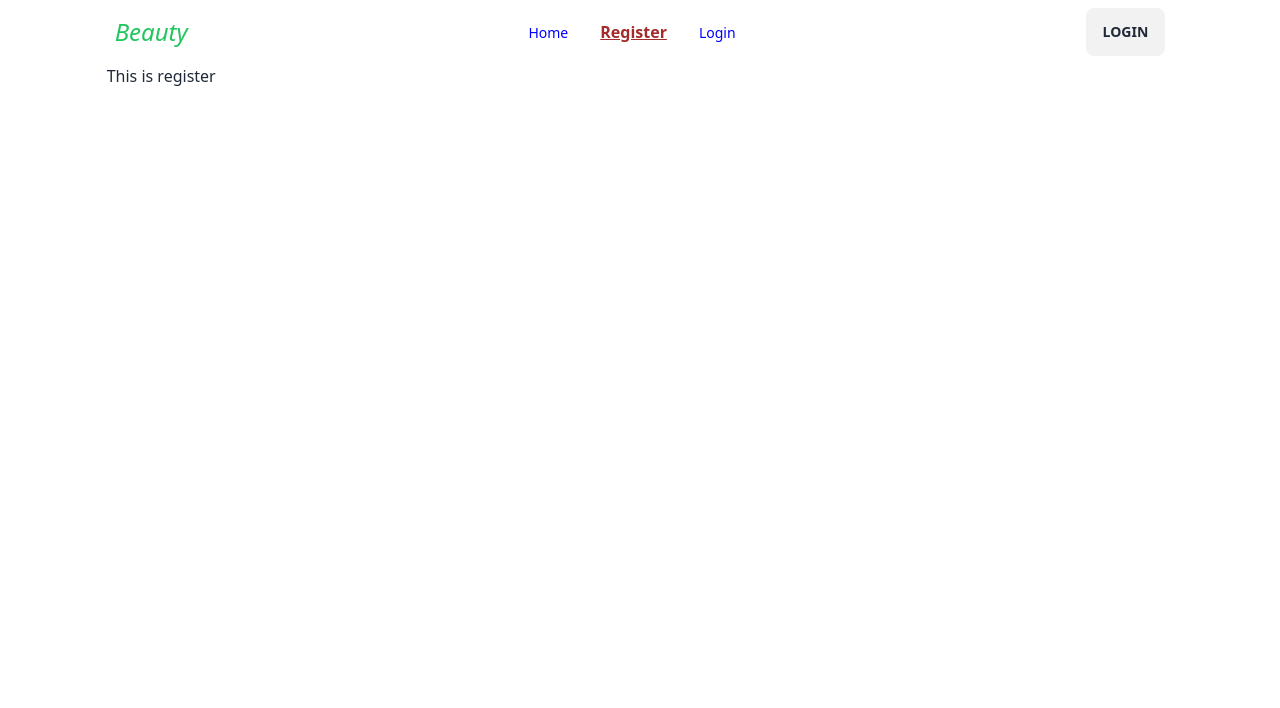
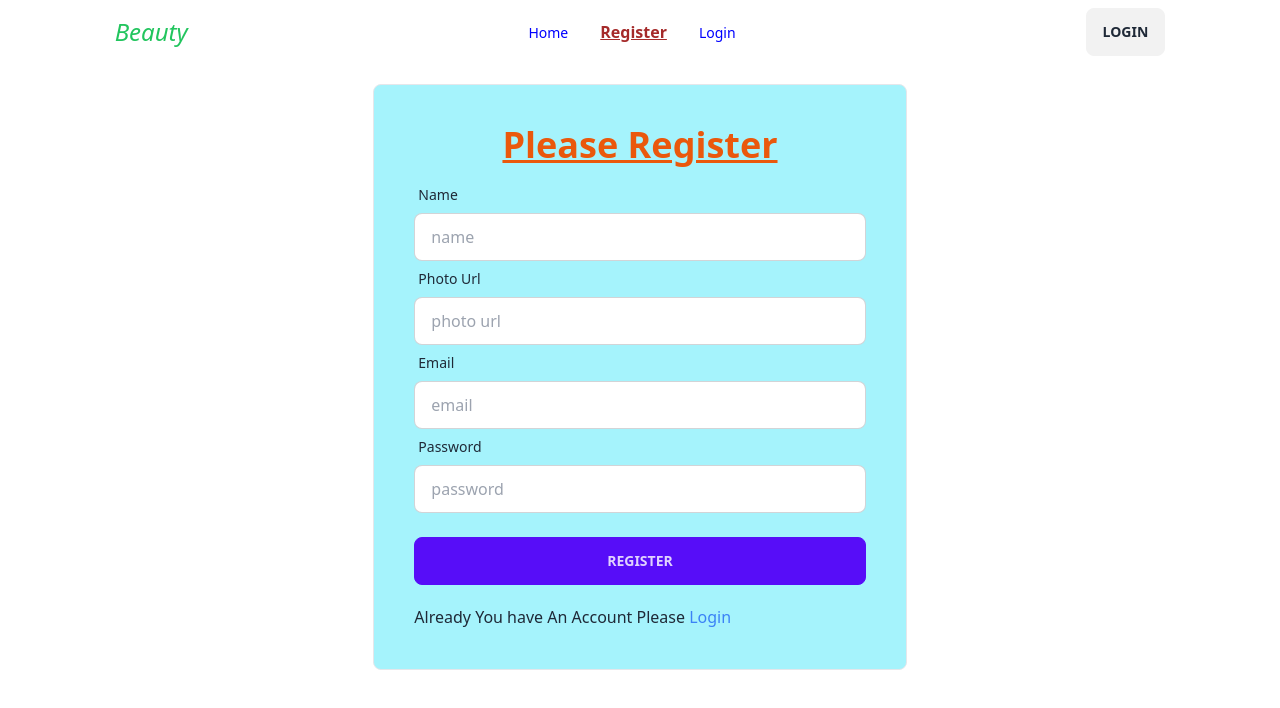
Before and after one commit to ranamiah221/social-event-management-by-rana, a React (Vite) app: page /register in a window 1280 px wide. Shown: the top 708 px of the page. Built offline with nearby package versions, Linux system fonts and the light colour scheme.

Commit message:
added login and register form

```diff
--- a/src/pages/Login/Login.jsx
+++ b/src/pages/Login/Login.jsx
@@ -1,9 +1,30 @@
+import { Link } from "react-router-dom";
 
 
 const Login = () => {
     return (
         <div>
-            <h1>This is login</h1>
+           <div className="w-1/2 mx-auto border p-10 rounded-lg bg-green-200 mt-5">
+            <h1 className="text-4xl font-bold text-center underline text-blue-600 mb-3">Please Login</h1>
+             <form>
+             <div className="form-control">
+                  <label className="label">
+                    <span className="label-text">Email</span>
+                 </label>
+                    <input type="email" placeholder="email" className="input input-bordered" required />
+             </div>
+             <div className="form-control">
+                  <label className="label">
+                    <span className="label-text">Password</span>
+                 </label>
+                   <input type="password" placeholder="password" className="input input-bordered" required />
+             </div>
+             <div className="form-control mt-6">
+                     <button className="btn btn-primary">Login</button>
+            </div>
+                 <p className="mt-5">Do Not have An Account ? Please <span className="text-blue-500 text-base font-medium"><Link to={'/register'}>Register</Link></span></p>
+             </form>
+        </div>
         </div>
     );
 };
--- a/src/pages/Register/Register.jsx
+++ b/src/pages/Register/Register.jsx
@@ -1,9 +1,40 @@
+import { Link } from "react-router-dom";
 
 
 const Register = () => {
     return (
-        <div>
-            <h1>This is register</h1>
+        <div className="w-1/2 mx-auto border p-10 rounded-lg bg-cyan-200 mt-5">
+            <h1 className="text-4xl font-bold text-center underline text-orange-600 mb-3">Please Register</h1>
+             <form>
+             <div className="form-control">
+                  <label className="label">
+                    <span className="label-text">Name</span>
+                 </label>
+                    <input type="text" placeholder="name" className="input input-bordered" required />
+             </div>
+             <div className="form-control">
+                  <label className="label">
+                    <span className="label-text">Photo Url</span>
+                 </label>
+                    <input type="text" placeholder="photo url" className="input input-bordered" required />
+             </div>
+             <div className="form-control">
+                  <label className="label">
+                    <span className="label-text">Email</span>
+                 </label>
+                    <input type="email" placeholder="email" className="input input-bordered" required />
+             </div>
+             <div className="form-control">
+                  <label className="label">
+                    <span className="label-text">Password</span>
+                 </label>
+                   <input type="password" placeholder="password" className="input input-bordered" required />
+             </div>
+             <div className="form-control mt-6">
+                     <button className="btn btn-primary">Register</button>
+            </div>
+                 <p className="mt-5">Already You have An Account Please <span className="text-blue-500 text-base font-medium"><Link to={'/login'}>Login</Link></span></p>
+             </form>
         </div>
     );
 };
```
